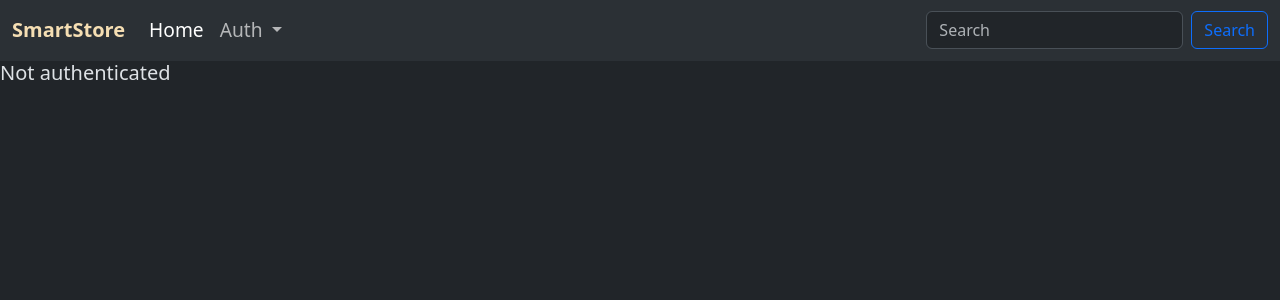
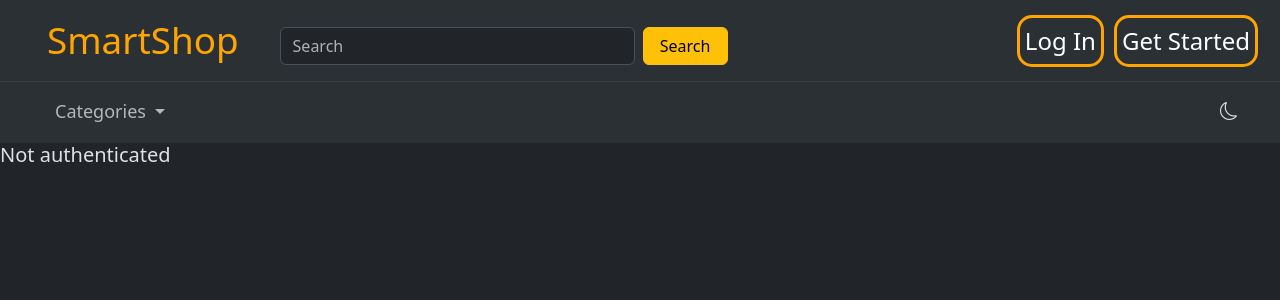
Before and after one commit to dawidkaplon/Django_Online-Shop, a Django app: page /add/ in a window 1280 px wide. Shown: the top 300 px of the page. Run offline with Django 4.2, Linux system fonts and the light colour scheme; some libraries are stand-ins or nearby versions.

Commit message:
Add possibility to edit offers

```diff
--- a/register/apps.py
+++ b/register/apps.py
@@ -2,5 +2,5 @@ from django.apps import AppConfig
 
 
 class RegisterConfig(AppConfig):
-    default_auto_field = 'django.db.models.BigAutoField'
-    name = 'register'
+    default_auto_field = "django.db.models.BigAutoField"
+    name = "register"
--- a/register/forms.py
+++ b/register/forms.py
@@ -9,7 +9,8 @@ class RegisterForm(UserCreationForm):
 
     class Meta:
         model = User
-        fields = ['username', 'email', 'password1', 'password2']
+        fields = ["username", "email", "password1", "password2"]
+
 
 class LoginForm(forms.Form):
     username = forms.CharField(max_length=200)
--- a/shop/forms.py
+++ b/shop/forms.py
@@ -1,12 +1,12 @@
 from django import forms
 
+
 class NewOfferForm(forms.Form):
-
     CATEGORIES = (
-        (1, 'Electronics'),
-        (2, 'Fashion'),
-        (3, 'Sport'),
-        (4, 'Automobile'),
+        (1, "Electronics"),
+        (2, "Fashion"),
+        (3, "Sport"),
+        (4, "Automobile"),
     )
 
     name = forms.CharField()
@@ -14,3 +14,26 @@ class NewOfferForm(forms.Form):
     price = forms.DecimalField(decimal_places=2, widget=forms.NumberInput)
     category = forms.ChoiceField(choices=CATEGORIES, widget=forms.RadioSelect)
     image = forms.ImageField()
+
+
+class EditOfferForm(forms.Form):
+    CATEGORIES = (
+        (1, "Electronics"),
+        (2, "Fashion"),
+        (3, "Sport"),
+        (4, "Automobile"),
+    )
+
+    name = forms.CharField()
+    description = forms.CharField()
+    price = forms.DecimalField(decimal_places=2, widget=forms.NumberInput)
+    category = forms.ChoiceField(choices=CATEGORIES, widget=forms.RadioSelect)
+
+    def __init__(self, *args, **kwargs):
+        item = kwargs.pop("item", None)
+        super(EditOfferForm, self).__init__(*args, **kwargs)
+
+        if item:
+            self.fields["name"].widget.attrs["placeholder"] = item.name
+            self.fields["description"].widget.attrs["placeholder"] = item.description
+            self.fields["price"].widget.attrs["placeholder"] = item.price
--- a/shop/templates/add_offer.html
+++ b/shop/templates/add_offer.html
@@ -9,7 +9,7 @@
     <form method="post" style="margin: 50px 250px;" enctype="multipart/form-data">
         {% csrf_token %}
         {{form|crispy}}
-        <button class="btn btn-outline-primary" type="submit" name="add" value="add">Add an offer</button>
+        <button class="btn btn-warning" type="submit" name="add" value="add" style="margin-top: 15px;">Add an offer</button>
     </form>
 {% else %}
     <h5>Not authenticated</h5>
--- a/shop/templates/base.html
+++ b/shop/templates/base.html
@@ -1,29 +1,15 @@
 <!DOCTYPE html>
 <html lang="en" data-bs-theme="dark">
+
+
+<!-- expo.dev -->
 
   <head>
     <meta name="viewport" content="width=device-width, initial-scale=1.0">
 
     <title>{% block title %}Base{% endblock %}</title>
 
-    <!-- Custom CSS -->
     <style>
-        .navbar {
-            font-size: larger;
-        }
-
-        .navbar-brand {
-            font-size: 1.5rem;
-            font-weight: bold;
-        }
-
-        .navbar-nav .nav-link {
-            font-size: 1.2rem;
-        }
-
-        .dropdown-menu {
-            font-size: 1rem;
-        }
 
         .dropdown-divider {
             margin: 0.5rem 0;
@@ -33,9 +19,15 @@
             border-radius: 2rem;
         }
 
-        .btn-outline-primary {
+        .btn-outline-warning {
             border-radius: 2rem;
         }
+
+        .navbar-divider {
+            border-top: 1px solid grey;
+            margin: 0;
+        }
+
     </style>
 
     <!-- Bootstrap 5 -->
@@ -44,36 +36,67 @@
       rel="stylesheet"
       integrity="sha384-4bw+/aepP/YC94hEpVNVgiZdgIC5+VKNBQNGCHeKRQN+PtmoHDEXuppvnDJzQIu9"
       crossorigin="anonymous">
+    <link href="https://cdn.jsdelivr.net/npm/bootstrap-icons/font/bootstrap-icons.css" rel="stylesheet">
   </head>
 
   <body>
-    <nav class="navbar navbar-expand-lg bg-body-tertiary">
+    <nav class="navbar navbar-expand-lg bg-body-tertiary" style="font-size: 1.5rem;">
         <div class="container-fluid">
-        <a class="navbar-brand" style="color: wheat;">SmartStore</a>
+            <a class="navbar-brand" href="/" style="color: orange; font-size: 2.3rem; padding-left: 35px;">SmartShop</a>
             <button class="navbar-toggler" type="button" data-bs-toggle="collapse"
                 data-bs-target="#navbarScroll" aria-controls="navbarScroll"
                 aria-expanded="false" aria-label="Toggle navigation">
                 <span class="navbar-toggler-icon"></span>
             </button>
+            <form class="d-flex me-auto" role="search" style="margin-top: 10px; margin-left: 25px;">
+                <input class="form-control me-2" type="search" placeholder="Search" aria-label="Search"
+                    style="width: 355px;">
+                <button class="btn btn-warning" type="submit" style="width: 85px;">Search</button>
+            </form>
             <div class="collapse navbar-collapse" id="navbarScroll">
-          <ul class="navbar-nav me-auto my-2 my-lg-0 navbar-nav-scroll"
-            style="--bs-scroll-height: 100px;">
-            <li class="nav-item">
-              <a class="nav-link active" aria-current="page" href="/">Home</a>
-            </li>
+                <ul class="navbar-nav ms-auto my-2 my-lg-0 navbar-nav-scroll" style="--bs-scroll-height: 100px;">
                     {% if user.is_authenticated %}
                     <li class="nav-item">
-              <a class="nav-link active" href="/add">Add</a>
+                        <a class="nav-link active" href="/cart" style="padding-right: 25px;">
+                            My Cart
+                            <span class="badge bg-warning" style="border-radius: 50%; color: black;">{{ cart_item_count }}</span>
+                        </a>
+                    </li>
+                    <li class="nav-item dropdown" style="padding-right: 65px;">
+                        <a class="nav-link dropdown-toggle" href="#" role="button" data-bs-toggle="dropdown"
+                            aria-expanded="false">
+                            {{ request.user }}
+                        </a>
+                        <ul class="dropdown-menu" style="text-align: center;">
+                            <li><a class="dropdown-item" href="/user/{{ request.user.id }}">My Offers</a></li>
+                            <li><hr class="dropdown-divider"></li>
+                            <li><a class="dropdown-item" href="/add">Add an Offer</a></li>
+                            <li><hr class="dropdown-divider"></li>
+                            <li><a class="dropdown-item" href="/logout" style="color: orange;">Sign Out</a></li>
+                        </ul>
+                    </li>
+                    {% else %}
+                    <li class="nav-item">
+                        <a class="nav-link active" href="/login" style="border: 3px solid orange; border-radius: 15px; padding: 5px; margin-right: 10px;">Log In</a>
                     </li>
                     <li class="nav-item">
-              <a class="nav-link active" href="/cart" style="padding-right: 25px;">
-                CART
-                <span class="badge bg-primary">{{ cart_item_count }}</span>
-            </a>
+                        <a class="nav-link active" href="/register/" style="border: 3px solid orange; border-radius: 15px; padding: 5px; margin-right: 10px;">Get Started</a>
                     </li>
+                    {% endif %}
+                </ul>
+            </div>
+        </div>
+    </nav>
+
+  <hr class="navbar-divider">
+
+  <nav class="navbar navbar-expand-lg bg-body-tertiary" style="font-size: large; padding-left: 35px; padding-bottom: 10px;">
+    <div class="container-fluid">
+        <div class="collapse navbar-collapse" id="navbarScroll">
+            <ul class="navbar-nav my-2 my-lg-0 navbar-nav-scroll" style="--bs-scroll-height: 100px;">
                 <li class="nav-item dropdown">
-              <a class="nav-link dropdown-toggle" href="#" role="button"
-                data-bs-toggle="dropdown" aria-expanded="false">
+                    <a class="nav-link dropdown-toggle" href="#" role="button" data-bs-toggle="dropdown"
+                        aria-expanded="false">
                         Categories
                     </a>
                     <ul class="dropdown-menu">
@@ -86,29 +109,11 @@
                         <li><a class="dropdown-item" href="/category/automobile/">Automobile</a></li>
                     </ul>
                 </li>
-            {% endif %}
-            <li class="nav-item dropdown">
-              <a class="nav-link dropdown-toggle" href="#" role="button"
-                data-bs-toggle="dropdown" aria-expanded="false">
-                Auth
+            </ul>
+        </div>
+        <a id="theme-toggle" href="#" class="nav-link" style="margin-right: 30px;">
+          <i id="theme-icon" class="bi bi-moon"></i>
       </a>
-              <ul class="dropdown-menu">
-                {% if not user.is_authenticated %}
-                <li><a class="dropdown-item" href="/register/">Register</a></li>
-                <li><hr class="dropdown-divider"></li>
-                <li><a class="dropdown-item" href="/login/">Login</a></li>
-                {% else %}
-                <li><a class="dropdown-item" href="/logout/">Logout</a></li>
-                {% endif %}
-              </ul>
-            </li>
-          </ul>
-          <form class="d-flex" role="search">
-            <input class="form-control me-2" type="search" placeholder="Search"
-              aria-label="Search">
-            <button class="btn btn-outline-primary" type="submit">Search</button>
-          </form>
-        </div>
     </div>
 </nav>
 
@@ -118,7 +123,34 @@
     <script
       src="https://cdn.jsdelivr.net/npm/bootstrap@5.3.1/dist/js/bootstrap.bundle.min.js"
       integrity="sha384-HwwvtgBNo3bZJJLYd8oVXjrBZt8cqVSpeBNS5n7C8IVInixGAoxmnlMuBnhbgrkm"
-      crossorigin="anonymous"></script>
+      crossorigin="anonymous">
+    </script>
+    <script>
+      const themeToggle = document.getElementById('theme-toggle');
+      const themeIcon = document.getElementById('theme-icon');
+      const htmlTag = document.querySelector('html');
+
+
+      const storedTheme = localStorage.getItem('theme');
+      if (storedTheme) {
+          htmlTag.setAttribute('data-bs-theme', storedTheme);
+          if (storedTheme === 'dark') {
+              themeIcon.classList.replace('bi-moon', 'bi-sun');
+          }
+      }
+
+      themeToggle.addEventListener('click', function () {
+          if (htmlTag.getAttribute('data-bs-theme') === 'dark') {
+              htmlTag.removeAttribute('data-bs-theme');
+              themeIcon.classList.replace('bi-sun', 'bi-moon');
+              localStorage.setItem('theme', 'light');
+          } else {
+              htmlTag.setAttribute('data-bs-theme', 'dark');
+              themeIcon.classList.replace('bi-moon', 'bi-sun');
+              localStorage.setItem('theme', 'dark');
+          }
+      });
+  </script>
   </body>
 
 </html>
--- a/shop/templates/cart.html
+++ b/shop/templates/cart.html
@@ -36,9 +36,9 @@
 </div>
 
 <div class="container text-center mt-4">
-    <a href="/category/automobile" class="btn btn-outline-primary buy-button">Continue Shopping</a>
+    <a href="/category/automobile" class="btn btn-outline-warning buy-button">Continue Shopping</a>
     {% if not cart_items|length == 0 %}
-    <button type="button" class="btn btn-primary buy-button">Buy and Pay</button>
+    <button type="button" class="btn btn-warning buy-button">Buy and Pay</button>
     {% endif %}
 </div>
 
--- a/shop/urls.py
+++ b/shop/urls.py
@@ -2,16 +2,25 @@ from django.urls import path
 from . import views
 
 urlpatterns = [
-    path('', views.index, name='index'),
-    path('404/', views.error404, name='error'),
-    path('add/', views.add_offer, name='add'),
-    path('offer/<int:id>', views.view, name='view'),
-    path('category/electronics/', views.category,
-         {'category': 'electronics'}, name='electronics'),
-    path('category/fashion/', views.category, {'category': 'fashion'}, name='fashion'),
-    path('category/sport/', views.category, {'category': 'sport'}, name='sport'),
-    path('category/automobile/', views.category,
-         {'category': 'automobile'}, name='automobile'),
-    path('cart/', views.cart, name='cart'),
-    path('user/<int:id>', views.user_view, name='view'),
+    path("", views.index, name="index"),
+    path("404/", views.error404, name="error"),
+    path("add/", views.add_offer, name="add"),
+    path("offer/<int:id>", views.view, name="view"),
+    path("offer/<int:id>/edit", views.edit_offer, name="edit"),
+    path(
+        "category/electronics/",
+        views.category,
+        {"category": "electronics"},
+        name="electronics",
+    ),
+    path("category/fashion/", views.category, {"category": "fashion"}, name="fashion"),
+    path("category/sport/", views.category, {"category": "sport"}, name="sport"),
+    path(
+        "category/automobile/",
+        views.category,
+        {"category": "automobile"},
+        name="automobile",
+    ),
+    path("cart/", views.cart, name="cart"),
+    path("user/<int:id>", views.user_view, name="view"),
 ]
--- a/shop/views.py
+++ b/shop/views.py
@@ -4,59 +4,99 @@ from django.contrib.auth.models import User
 from django.core.exceptions import ObjectDoesNotExist
 from django.http import Http404
 
-from .forms import NewOfferForm
+from .forms import NewOfferForm, EditOfferForm
 from .models import Item, Cart, CartItem
 
 # Create your views here.
 
 
 def index(request):
-    return render(request, 'index.html')
+    return render(request, "index.html")
 
 
 def error404(request):
-    return render(request, 'error.html')
+    return render(request, "error.html")
 
 
 def category(request, category):
-    sport_items = Item.objects.filter(category='Sport')
-    fashion_items = Item.objects.filter(category='Fashion')
-    electronics_items = Item.objects.filter(category='Electronics')
-    automobile_items = Item.objects.filter(category='Automobile')
+    sport_items = Item.objects.filter(category="Sport")
+    fashion_items = Item.objects.filter(category="Fashion")
+    electronics_items = Item.objects.filter(category="Electronics")
+    automobile_items = Item.objects.filter(category="Automobile")
 
-    return render(request, 'category.html',
-                  {
-                      'category': category, 'sport_items': sport_items, 'fashion_items': fashion_items,
-                      'electronics_items': electronics_items, 'automobile_items': automobile_items
-                  })
+    return render(
+        request,
+        "category.html",
+        {
+            "category": category,
+            "sport_items": sport_items,
+            "fashion_items": fashion_items,
+            "electronics_items": electronics_items,
+            "automobile_items": automobile_items,
+        },
+    )
 
 
 def add_offer(request):
     form = NewOfferForm()
-    if request.method == 'POST':
+    if request.method == "POST":
         form = NewOfferForm(request.POST, request.FILES)
         if form.is_valid():
             user = request.user
-            name = form.cleaned_data['name']
-            description = form.cleaned_data['description']
-            price = form.cleaned_data['price']
-            categ_num = form.cleaned_data['category']
+            name = form.cleaned_data["name"]
+            description = form.cleaned_data["description"]
+            price = form.cleaned_data["price"]
+            categ_num = form.cleaned_data["category"]
             category = NewOfferForm.CATEGORIES[int(categ_num) - 1][1]
-            image = request.FILES.get('image')
-            item = Item(user=user, name=name, description=description,
-                        price=price, category=category, image=image)
+            image = request.FILES.get("image")
+            item = Item(
+                user=user,
+                name=name,
+                description=description,
+                price=price,
+                category=category,
+                image=image,
+            )
             print(item.image.url)
             item.save()
-            return redirect(f'/offer/{item.id}')
+            return redirect(f"/offer/{item.id}")
         else:
             form = NewOfferForm()
-    return render(request, 'add_offer.html', {'form': form})
+    return render(request, "add_offer.html", {"form": form})
+
+
+def edit_offer(request, id):
+    item = Item.objects.get(id=id)
+    form = EditOfferForm(item=item)
+    if request.method == "POST":
+        if "cancel" in request.POST:
+            print(request.POST)
+            form.is_valid = True
+            return redirect(f"/offer/{item.id}")
+
+        form = EditOfferForm(request.POST)
+        if form.is_valid():
+            name = form.cleaned_data["name"]
+            description = form.cleaned_data["description"]
+            price = form.cleaned_data["price"]
+            categ_num = form.cleaned_data["category"]
+            category = NewOfferForm.CATEGORIES[int(categ_num) - 1][1]
+            item.name = name
+            item.description = description
+            item.price = price
+            item.category = category
+            item.save()
+            return redirect(f"/offer/{item.id}")
+        else:
+            form = EditOfferForm(item=item)
+
+    return render(request, "edit_offer.html", {"item": item, "form": form})
 
 
 def view(request, id):
     item = Item.objects.get(id=id)
 
-    if request.method == 'POST' and 'add' in request.POST:
+    if request.method == "POST" and "add" in request.POST:
         user = request.user
         try:
             cart = Cart.objects.get(user=user)
@@ -64,13 +104,17 @@ def view(request, id):
             cart = Cart(user=user, total=0, quantity=0)
             cart.save()
 
-        cart_item = CartItem(cart=cart, item=item, quantity=1, image=item.image, price=item.price)
+        cart_item = CartItem(
+            cart=cart, item=item, quantity=1, image=item.image, price=item.price
+        )
         cart_item.save()
         cart.total += item.price
         cart.save()
-        return redirect('/cart/')
+        return redirect("/cart/")
+    if request.method == "POST" and "edit" in request.POST:
+        return redirect(f"/offer/{id}/edit")
 
-    return render(request, 'item_details.html', {'item': item})
+    return render(request, "item_details.html", {"item": item})
 
 
 @login_required
@@ -82,27 +126,31 @@ def cart(request):
         cart = None
         cart_items = []
 
-    if request.method == 'POST':
+    if request.method == "POST":
         for cart_item in cart_items:
-            item_name_remove = f'{cart_item.item.name}_remove'
-            item_name_save = f'{cart_item.item.name}_save'
-            item_quantity = f'{cart_item.item.name}_quantity'
+            item_name_remove = f"{cart_item.item.name}_remove"
+            item_name_save = f"{cart_item.item.name}_save"
+            item_quantity = f"{cart_item.item.name}_quantity"
 
             if item_name_remove in request.POST:
                 # cart.total = 0
                 cart_item.delete()
                 cart.total -= cart_item.price * cart_item.quantity
                 cart.save()
-                return redirect('/cart/')
+                return redirect("/cart/")
 
             if item_name_save in request.POST:
                 if int(request.POST.get(item_quantity)) < 0:
                     pass
                 elif int(request.POST.get(item_quantity)) >= 0:
                     if cart_item.quantity < int(request.POST.get(item_quantity)):
-                        cart.total += cart_item.price * (int(request.POST.get(item_quantity)) - cart_item.quantity)
+                        cart.total += cart_item.price * (
+                            int(request.POST.get(item_quantity)) - cart_item.quantity
+                        )
                     elif cart_item.quantity > int(request.POST.get(item_quantity)):
-                        cart.total -= cart_item.price * (cart_item.quantity - int(request.POST.get(item_quantity)))
+                        cart.total -= cart_item.price * (
+                            cart_item.quantity - int(request.POST.get(item_quantity))
+                        )
                     cart.save()
                     cart_item.quantity = request.POST.get(item_quantity)
                     cart_item.save()
@@ -110,9 +158,10 @@ def cart(request):
                 if int(cart_item.quantity) == 0:
                     cart_item.delete()
                     cart.save()
-                    return redirect('/cart/')
+                    return redirect("/cart/")
 
-    return render(request, 'cart.html', {'cart': cart, 'cart_items': cart_items})
+    return render(request, "cart.html", {"cart": cart, "cart_items": cart_items})
+
 
 def user_view(request, id):
     current_user = request.user
@@ -120,6 +169,10 @@ def user_view(request, id):
     try:
         user = User.objects.get(id=id)
         items = Item.objects.filter(user=user)
-        return render(request, 'user.html', {'user': user, 'current_user': current_user, 'items': items})
+        return render(
+            request,
+            "user.html",
+            {"user": user, "current_user": current_user, "items": items},
+        )
     except ObjectDoesNotExist:
         raise Http404
```
Also changed, not shown: main/urls.py (+4 -4 lines), register/templates/register/register.html (+4 -3 lines), register/templates/registration/login.html (+8 -8 lines), register/views.py (+12 -12 lines), shop/models.py (+8 -7 lines), shop/templates/category.html (+4 -4 lines), shop/templates/edit_offer.html (added, +18 -0 lines), shop/templates/index.html (+6 -7 lines), shop/templates/item_details.html (+9 -2 lines), shop/templates/user.html (+31 -4 lines). Lines whose indentation alone changed are shown as unchanged.
